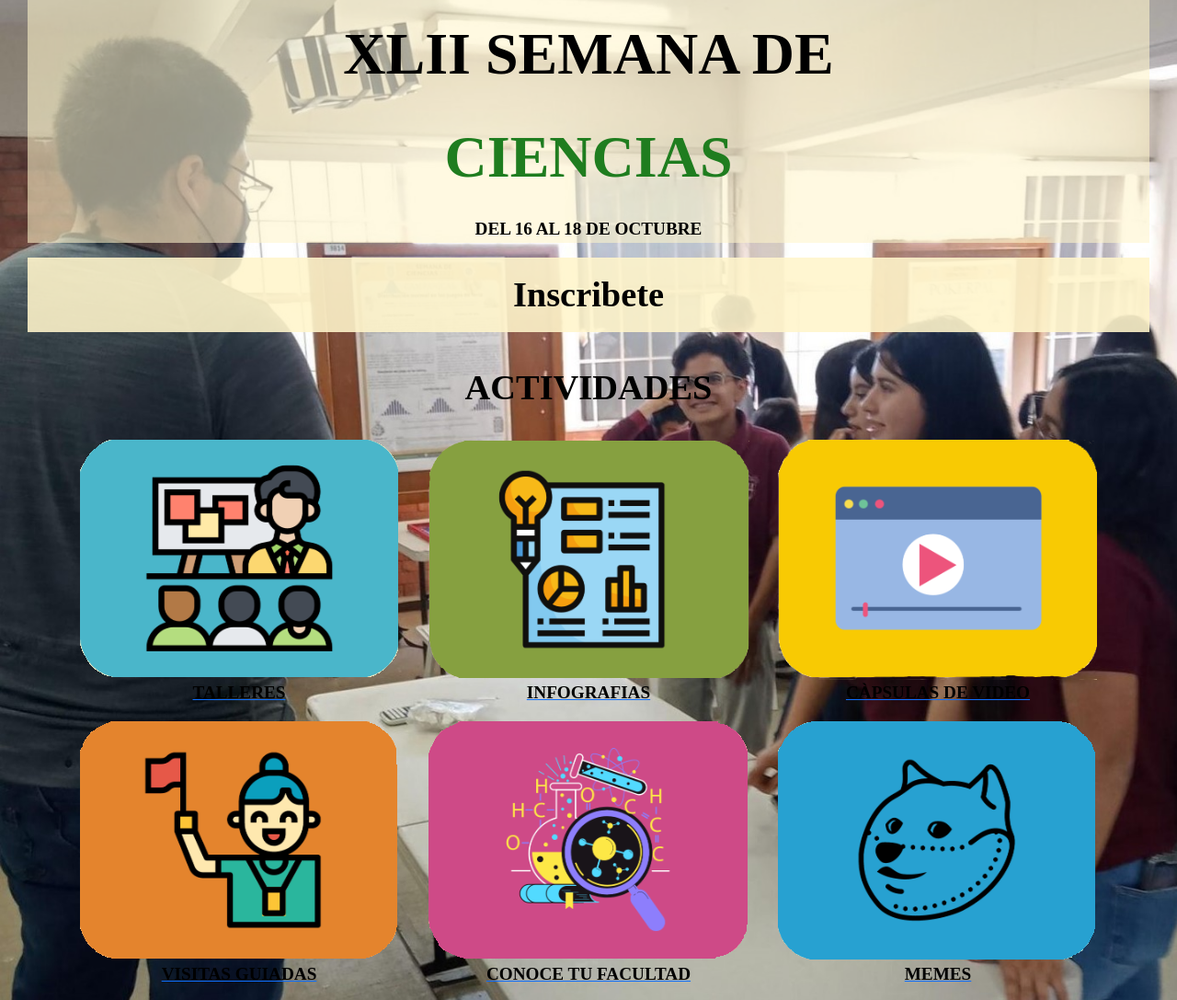
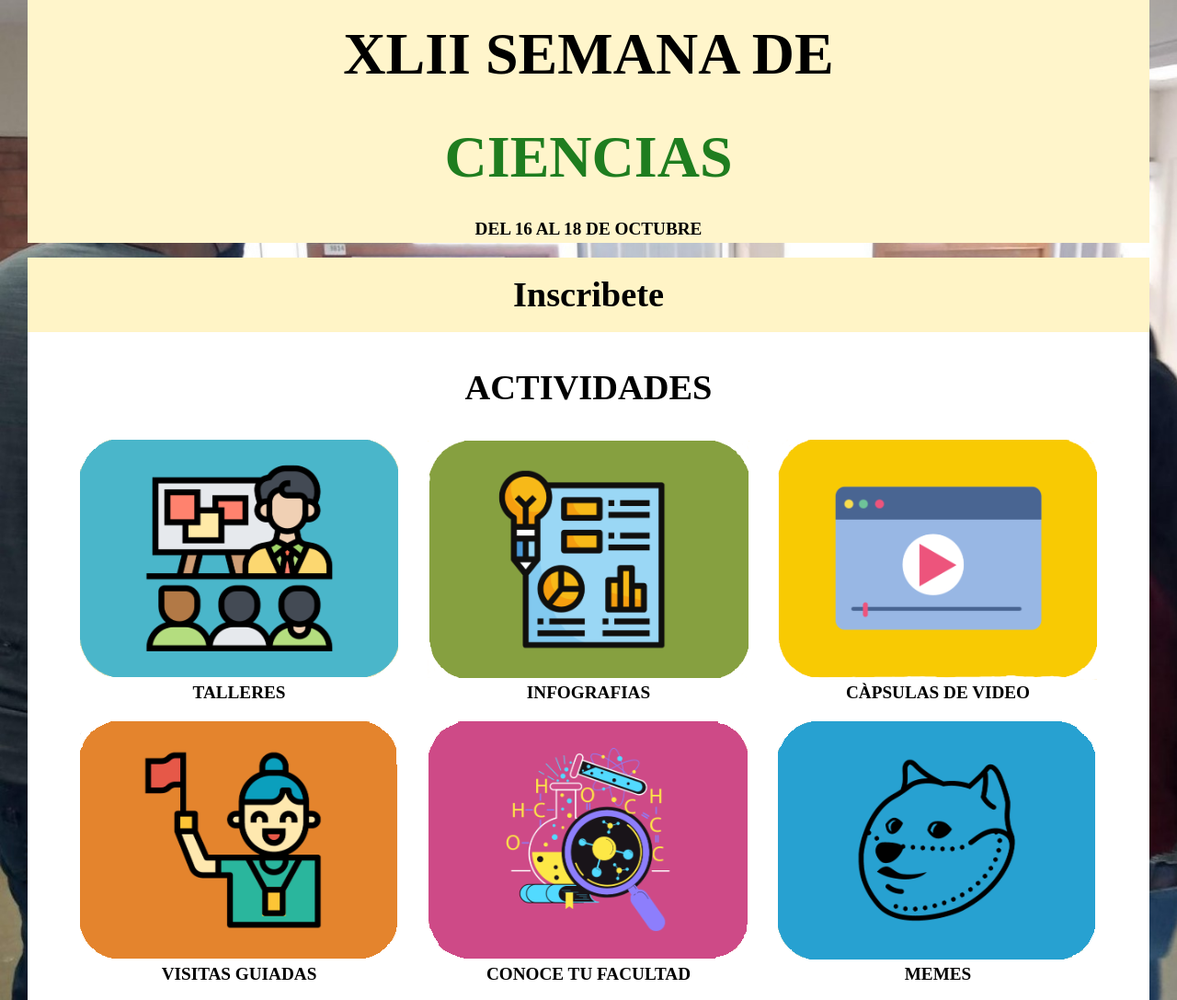
Before and after one commit to Aleyzxk/XLII, a plain HTML site: page index.html in a window 1280 px wide. Shown: the part 149-1236 px from the top of the page at 92% size. Drawn offline with nearby package versions, Linux system fonts and the light colour scheme.

Commit message:
fourt commit

```diff
--- a/index.html
+++ b/index.html
@@ -38,7 +38,7 @@
         <p class="front-subtitle">DEL 16 AL 18 DE OCTUBRE</p>
       </div>
       <div class="line">
-        <a class="nav-link front-subtitle" style="font-size: 3vw;" href="#">Inscribete</a>
+        <a class="nav-link front-subtitle" style="font-size: 3vw;" href="ins/index.html">Inscribete</a>
       </div>
       <div class="cont-actividades">
         <div class="actividades-text">
--- a/style.css
+++ b/style.css
@@ -22,7 +22,7 @@ body{
 
 .conteiner{
     margin: 10px 0px 0px 0px;
-    background-color: rgba(255, 245, 203, 0.575);
+    background-color: rgb(255, 245, 203);
 }
 
 .front-title{
@@ -43,7 +43,7 @@ body{
     text-align: center;
 }
 .line{
-    background-color: rgba(255, 245, 203, 0.884);
+    background-color: rgb(255, 244, 198);
     padding: 12px;
     margin: 10px 0px 0px 0px;
     text-align: center;
@@ -56,7 +56,7 @@ body{
 }
 .cont-actividades{
     padding: 20px;
-    background-color: rgba(255, 255, 255, 0);
+    background-color: rgb(255, 255, 255);
 }
 .footer{
     position: sticky;
@@ -65,3 +65,6 @@ body{
     width: 5vw;
     height: auto;
 }
+a{
+    text-decoration: none;
+}
```
Also changed, not shown: ins/index.html (added, +11 -0 lines).
